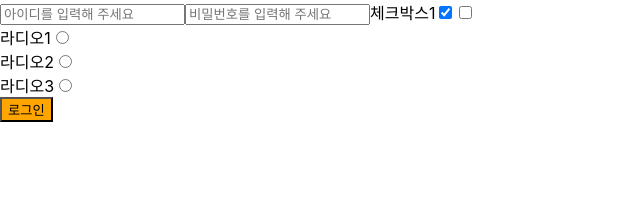
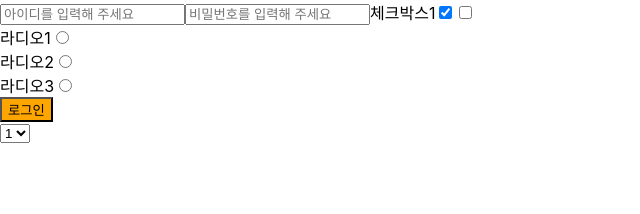
Before and after one commit to kangaroo19/common_component, a React (Create React App) app: page / in a window 1280 px wide. Shown: the top 214 px of the page, without its empty margins (0-640 px from the left). Built offline with nearby package versions, Linux system fonts and the light colour scheme.

Commit message:
select,option 태그 구현

```diff
--- a/src/App.js
+++ b/src/App.js
@@ -1,4 +1,5 @@
 import FormMain from './components/input/FormMain';
+import SelectMain from './components/select/SelectMain';
 // import { useInputFieldHook } from './utils/hook/useInputFieldHook.js';
 import { useInputField } from './utils/zustand/useInputField';
 const initialState = {
@@ -49,12 +50,7 @@ function App() {
         </div>
         <div>
           <FormMain.Label htmlFor="radio2">라디오2</FormMain.Label>
-          <FormMain.Radio
-            name="radio1"
-            value="라디오2"
-            id="radio2"
-            checked
-          />
+          <FormMain.Radio name="radio1" value="라디오2" id="radio2" checked />
         </div>
         <div>
           <FormMain.Label htmlFor="radio3">라디오3</FormMain.Label>
@@ -67,6 +63,11 @@ function App() {
           onClick={onClick}
         />
       </FormMain>
+      <SelectMain>
+        <SelectMain.Option>1</SelectMain.Option>
+        <SelectMain.Option>2</SelectMain.Option>
+        <SelectMain.Option>3</SelectMain.Option>
+      </SelectMain>
     </>
   );
 }
--- /dev/null
+++ b/src/components/select/SelectMain.jsx
@@ -0,0 +1,32 @@
+import { createContext } from 'react';
+import divideStyleIDString from '../../utils/divideStyleIDString';
+import styles from './SelectMain.module.css';
+import OptionCustom from './component/OptionCustom';
+
+const selectContext = createContext({});
+
+export default function SelectMain({
+  children,
+  styleID,
+  onChange,
+  disabled,
+  id,
+  name,
+}) {
+  const onChangeOption = (event) => {
+    console.log(event.target.value);
+  };
+  return (
+    <select
+      name={name}
+      id={id}
+      onChange={onChangeOption}
+      disabled={disabled}
+      className={`${divideStyleIDString(styles, styleID)}`}
+    >
+      {children}
+    </select>
+  );
+}
+
+SelectMain.Option = OptionCustom;
--- /dev/null
+++ b/src/components/select/component/OptionCustom.jsx
@@ -0,0 +1,15 @@
+import divideStyleIDString from '../../../utils/divideStyleIDString';
+import styles from '../style/OptionCustom.module.css';
+
+// 배열을 프롭으로 줘서 여기서 반복문을 돌까?
+// 아니면 원래 select,option 태그 사용법처럼
+// 반복문 돌지 않고 직접 줄까?
+
+// 최대한 원본 태그처럼 사용 가능 하도록 만들기
+export default function OptionCustom({ children, styleID, value }) {
+  return (
+    <option value={value} className={`${divideStyleIDString(styles, styleID)}`}>
+      {children}
+    </option>
+  );
+}
```
Also changed, not shown: src/components/select/SelectMain.module.css (added), src/components/select/style/OptionCustom.module.css (added).
